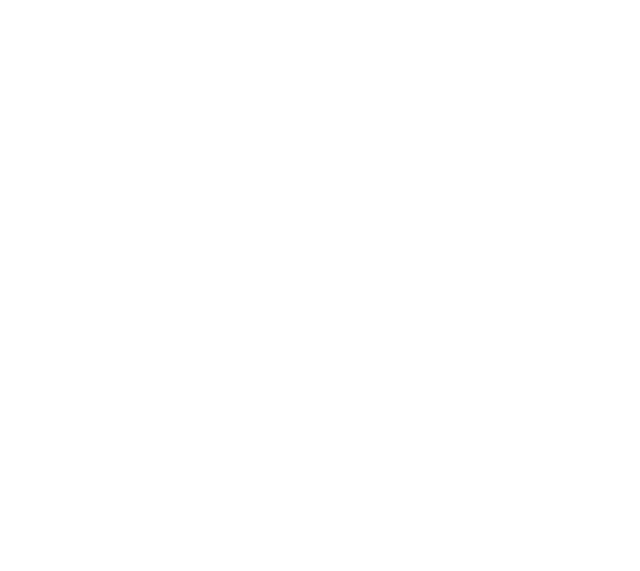
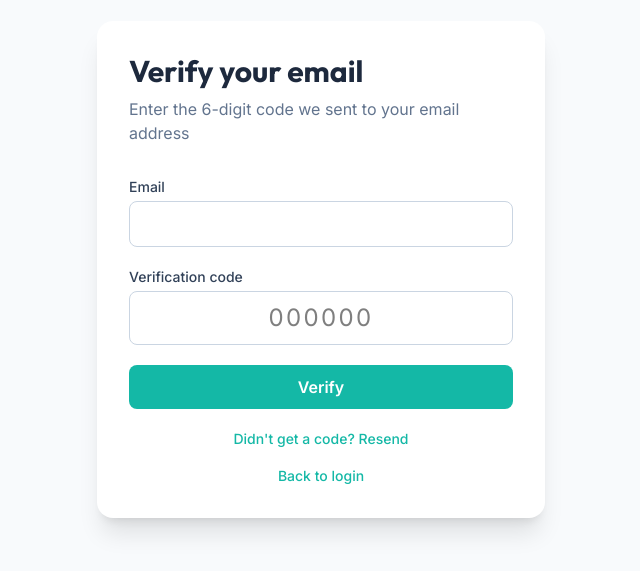
Before and after one commit to Nikhil-ZE/slot-booking-portal, a React (Vite) app: page /verify-otp in a window 1280 px wide. Before the commit this address had no page. Shown: the part 131-702 px from the top of the page, without its empty margins (319-959 px from the left). Built offline with nearby package versions, Linux system fonts and the light colour scheme.

Commit message:
Add OTP verification screen and wire up register/login flow

```diff
--- a/src/App.jsx
+++ b/src/App.jsx
@@ -5,6 +5,7 @@ import Register from './pages/Register';
 import Doctors from './pages/Doctors';
 import DoctorDashboard from './pages/DoctorDashboard';
 import AdminDashboard from './pages/AdminDashboard';
+import VerifyOtp from './pages/VerifyOtp';
 
 function App() {
   return (
@@ -16,6 +17,7 @@ function App() {
         <Route path="/doctors/:id/slots" element={<DoctorSlots />} />
         <Route path="/dashboard" element={<DoctorDashboard />} />
         <Route path="/admin" element={<AdminDashboard />} />
+        <Route path="/verify-otp" element={<VerifyOtp />} />
 
       </Routes>
     </BrowserRouter>
--- a/src/pages/Login.jsx
+++ b/src/pages/Login.jsx
@@ -23,6 +23,10 @@ function Login() {
       const data = await res.json();
 
       if (!res.ok) {
+        if (data.needsVerification) {
+          navigate('/verify-otp', { state: { email } });
+          return;
+        }
         setError(data.error || 'Something went wrong');
         setLoading(false);
         return;
--- a/src/pages/Register.jsx
+++ b/src/pages/Register.jsx
@@ -40,14 +40,7 @@ function Register() {
         return;
       }
 
-      localStorage.setItem('token', data.token);
-      localStorage.setItem('user', JSON.stringify(data.user));
-
-      if (data.user.role === 'doctor') {
-        navigate('/dashboard');
-      } else {
-        navigate('/doctors');
-      }
+      navigate('/verify-otp', { state: { email } });
     } catch (err) {
       setError('Could not connect to the server. Please try again.');
       setLoading(false);
--- /dev/null
+++ b/src/pages/VerifyOtp.jsx
@@ -0,0 +1,148 @@
+import { useState } from 'react';
+import { useLocation, useNavigate, Link } from 'react-router-dom';
+
+function VerifyOtp() {
+  const location = useLocation();
+  const navigate = useNavigate();
+  const emailFromState = location.state?.email || '';
+
+  const [email, setEmail] = useState(emailFromState);
+  const [otp, setOtp] = useState('');
+  const [error, setError] = useState('');
+  const [info, setInfo] = useState('');
+  const [submitting, setSubmitting] = useState(false);
+  const [resending, setResending] = useState(false);
+
+  const handleVerify = async (e) => {
+    e.preventDefault();
+    setError('');
+    setInfo('');
+    setSubmitting(true);
+
+    try {
+      const res = await fetch(`${import.meta.env.VITE_API_URL}/auth/verify-otp`, {
+        method: 'POST',
+        headers: { 'Content-Type': 'application/json' },
+        body: JSON.stringify({ email, otp }),
+      });
+
+      const data = await res.json();
+
+      if (!res.ok) {
+        setError(data.error || 'Verification failed');
+        setSubmitting(false);
+        return;
+      }
+
+      localStorage.setItem('token', data.token);
+      localStorage.setItem('user', JSON.stringify(data.user));
+
+      if (data.user.role === 'doctor') {
+        navigate('/dashboard');
+      } else if (data.user.role === 'admin') {
+        navigate('/admin');
+      } else {
+        navigate('/doctors');
+      }
+    } catch (err) {
+      setError('Could not connect to the server.');
+      setSubmitting(false);
+    }
+  };
+
+  const handleResend = async () => {
+    setError('');
+    setInfo('');
+    setResending(true);
+
+    try {
+      const res = await fetch(`${import.meta.env.VITE_API_URL}/auth/resend-otp`, {
+        method: 'POST',
+        headers: { 'Content-Type': 'application/json' },
+        body: JSON.stringify({ email }),
+      });
+
+      const data = await res.json();
+
+      if (!res.ok) {
+        setError(data.error || 'Could not resend code');
+        setResending(false);
+        return;
+      }
+
+      setInfo('A new code has been sent to your email.');
+      setResending(false);
+    } catch (err) {
+      setError('Could not connect to the server.');
+      setResending(false);
+    }
+  };
+
+  return (
+    <div className="min-h-screen bg-surface flex items-center justify-center px-4">
+      <div className="w-full max-w-md bg-white rounded-2xl shadow-xl p-8">
+        <h1 className="text-3xl font-bold text-slate-800 mb-2">Verify your email</h1>
+        <p className="text-slate-500 mb-8">Enter the 6-digit code we sent to your email address</p>
+
+        {error && (
+          <div className="bg-red-50 text-red-600 text-sm px-4 py-2.5 rounded-lg mb-5">
+            {error}
+          </div>
+        )}
+        {info && (
+          <div className="bg-green-50 text-green-700 text-sm px-4 py-2.5 rounded-lg mb-5">
+            {info}
+          </div>
+        )}
+
+        <form onSubmit={handleVerify} className="space-y-5">
+          <div>
+            <label className="block text-sm font-medium text-slate-700 mb-1">Email</label>
+            <input
+              type="email"
+              value={email}
+              onChange={(e) => setEmail(e.target.value)}
+              className="w-full px-4 py-2.5 rounded-lg border border-slate-300 focus:outline-none focus:ring-2 focus:ring-patient focus:border-transparent"
+              required
+            />
+          </div>
+
+          <div>
+            <label className="block text-sm font-medium text-slate-700 mb-1">Verification code</label>
+            <input
+              type="text"
+              value={otp}
+              onChange={(e) => setOtp(e.target.value)}
+              maxLength={6}
+              className="w-full px-4 py-2.5 rounded-lg border border-slate-300 focus:outline-none focus:ring-2 focus:ring-patient focus:border-transparent text-center text-2xl tracking-widest"
+              placeholder="000000"
+              required
+            />
+          </div>
+
+          <button
+            type="submit"
+            disabled={submitting}
+            className="w-full bg-patient hover:bg-patient-dark text-white font-semibold py-2.5 rounded-lg transition-colors disabled:opacity-60"
+          >
+            {submitting ? 'Verifying...' : 'Verify'}
+          </button>
+        </form>
+
+        <button
+          onClick={handleResend}
+          disabled={resending}
+          className="w-full text-center text-sm text-patient font-medium hover:underline mt-5 disabled:opacity-60"
+        >
+          {resending ? 'Sending...' : "Didn't get a code? Resend"}
+        </button>
+
+        <p className="text-center text-sm text-slate-500 mt-4">
+          <Link to="/" className="text-patient font-medium hover:underline">Back to login</Link>
+        </p>
+      </div>
+    </div>
+  );
+}
+
+export default VerifyOtp;
```
Lines whose indentation alone changed are shown as unchanged.
